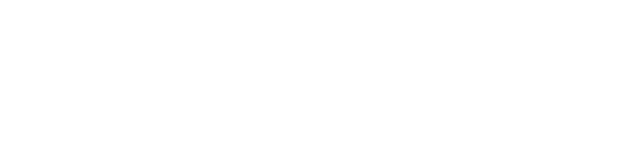
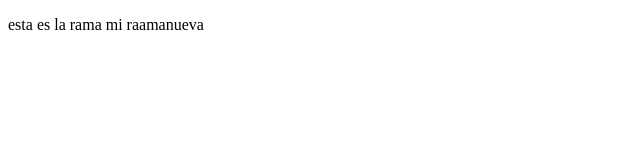
Before and after one commit to EdgardJonh/practicaGit, a plain HTML site: page index.html in a window 1280 px wide. Shown: the whole page, without its empty margins (0-640 px from the left). Drawn offline with Linux system fonts and the light colour scheme.

Commit message:
se agrega una etiqueta p a la rama nuevarama

```diff
--- a/index.html
+++ b/index.html
@@ -6,6 +6,6 @@
     <title>Document</title>
 </head>
 <body>
-
+     <p>esta es la rama mi raamanueva</p>
 </body>
 </html>
```
